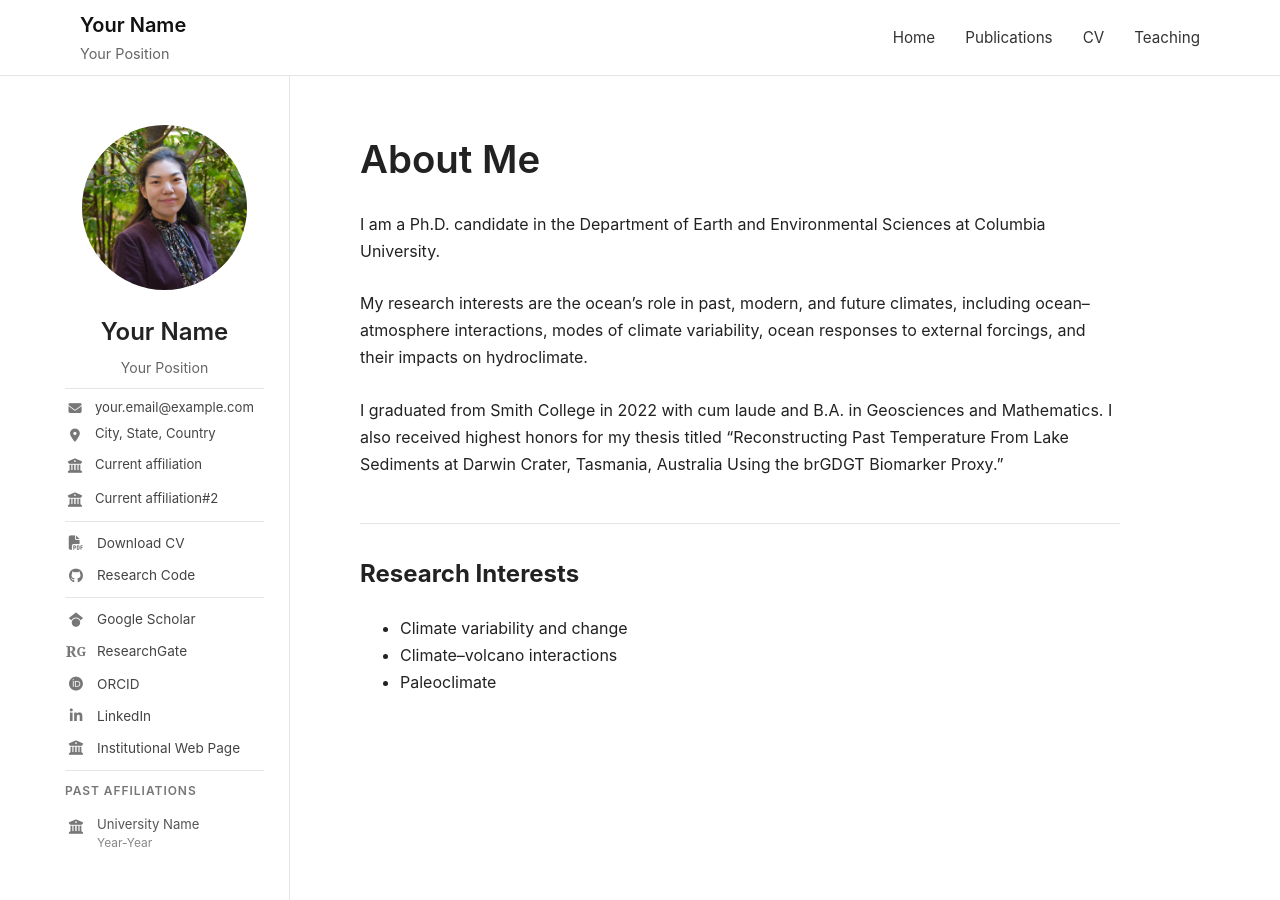
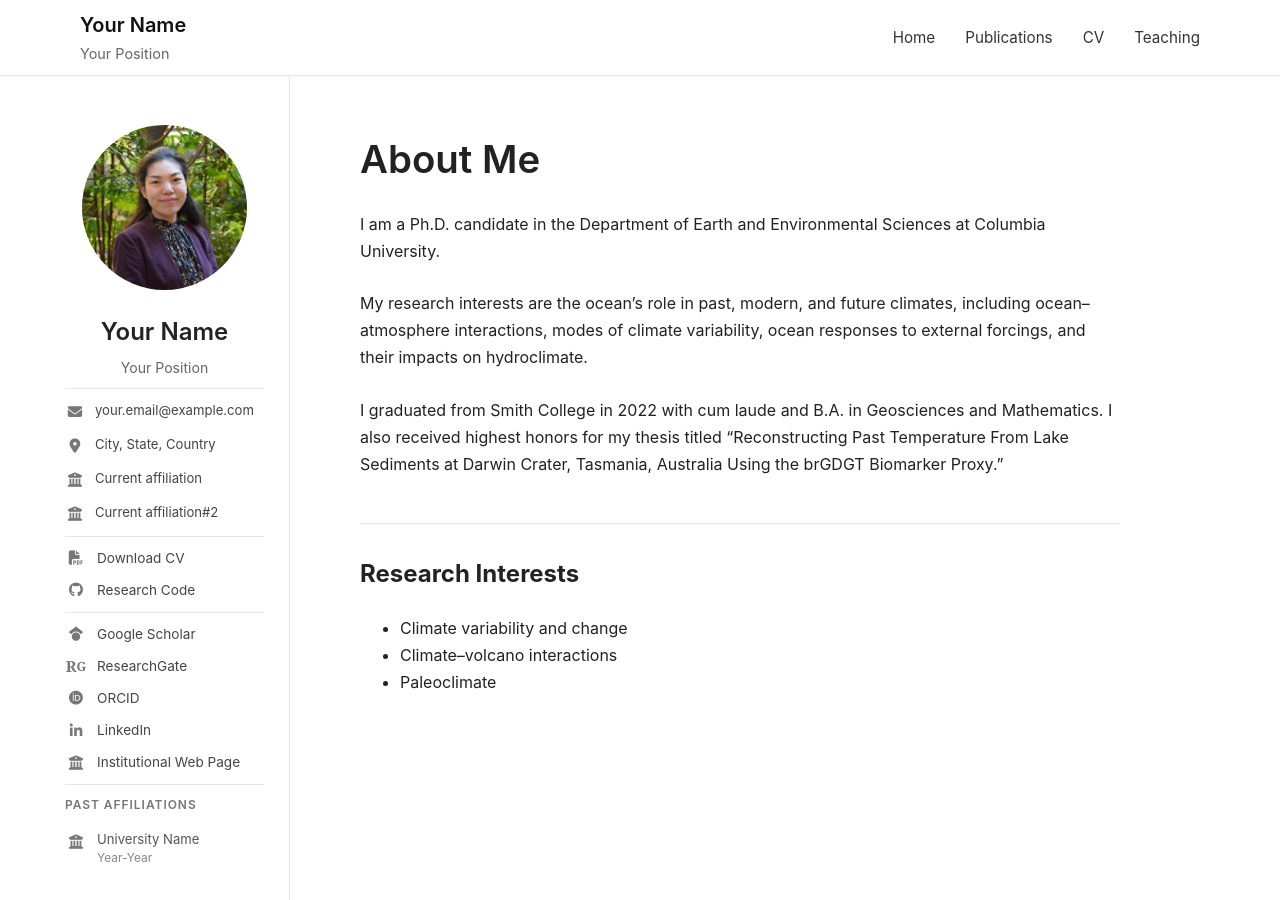
Before and after one commit to isugiura/isugiura.github.io, a Jekyll site: the page built from index.md, in a window 1280 px wide and 900 px high. Built offline with Jekyll 4.4.1, drawn with Linux system fonts in a browser that asks for light colours.

Commit message:
Update sidebar.html

```diff
--- a/_includes/sidebar.html
+++ b/_includes/sidebar.html
@@ -20,12 +20,12 @@
   <div class="contact-info">
 
     <a href="mailto:your.email@example.com">
-      <i class="fa-solid fa-envelope"></i>
+      <i class="fa-solid fa-envelope icon"></i>
       <span>your.email@example.com</span>
     </a>
 
     <div>
-      <i class="fa-solid fa-location-dot"></i>
+      <i class="fa-solid fa-location-dot icon"></i>
       <span>City, State, Country</span>
     </div>
 
```
